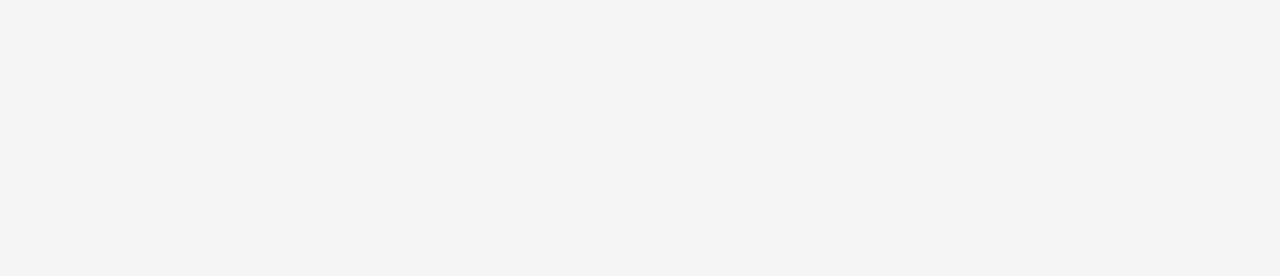
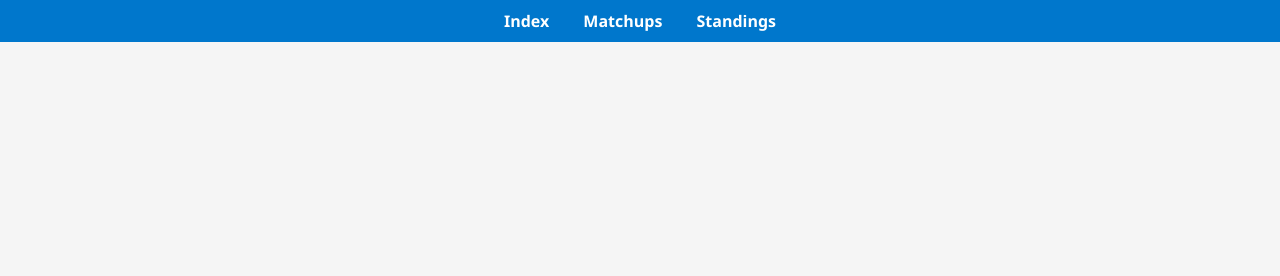
Before and after one commit to PalGria/crispy-giggle, a plain HTML site: page index.html in a window 1280 px wide. Shown: the top 276 px of the page. Drawn offline with Linux system fonts and the light colour scheme.

Commit message:
Add top navigation bar

```diff
--- a/index.html
+++ b/index.html
@@ -14,6 +14,27 @@
       justify-content: center;
       align-items: center;
       height: 100vh;
+    }
+
+    .top-bar {
+      position: absolute;
+      top: 0;
+      left: 0;
+      right: 0;
+      background: #0077cc;
+      padding: 10px 0;
+      text-align: center;
+    }
+
+    .top-bar a {
+      color: white;
+      margin: 0 15px;
+      text-decoration: none;
+      font-weight: bold;
+    }
+
+    .top-bar a:hover {
+      text-decoration: underline;
     }
 
     .container {
@@ -46,6 +67,11 @@
   </style>
 </head>
 <body>
+  <div class="top-bar">
+    <a href="index.html">Index</a>
+    <a href="matchups.html">Matchups</a>
+    <a href="standings.html">Standings</a>
+  </div>
   <div class="container">
     <h1>Welcome to the Tournament Dashboard</h1>
     <a href="matchups.html" class="button">View Matchups</a>
```
Also changed, not shown: matchups.html (+24 -1 lines), standings.html (+24 -1 lines).
